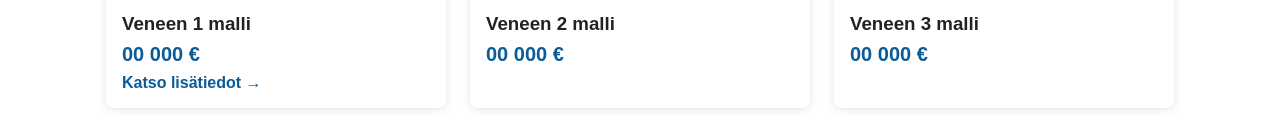
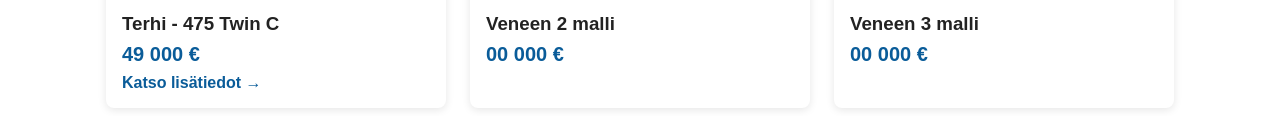
Before and after one commit to nooajaakkola/Webkehitys-loppukoe, a plain HTML site: page index.html in a window 1280 px wide. Shown: the part 592-708 px from the top of the page. Drawn offline with Linux system fonts and the light colour scheme.

Commit message:
added information about terhikki

```diff
--- a/index.html
+++ b/index.html
@@ -36,8 +36,8 @@
                         <a href="boat1.html">
                             <img src="images/boat1.jpg" alt="Vene 1">
                             <div class="card-body">
-                                <h3>Veneen 1 malli</h3>
-                                <p class="price">00 000 €</p>
+                                <h3>Terhi - 475 Twin C</h3>
+                                <p class="price">49 000 €</p>
                                 <span class="card-link">Katso lisätiedot →</span>
                             </div>
                         </a>
```
